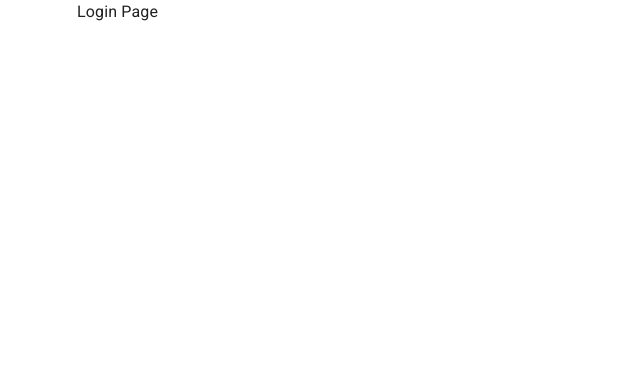
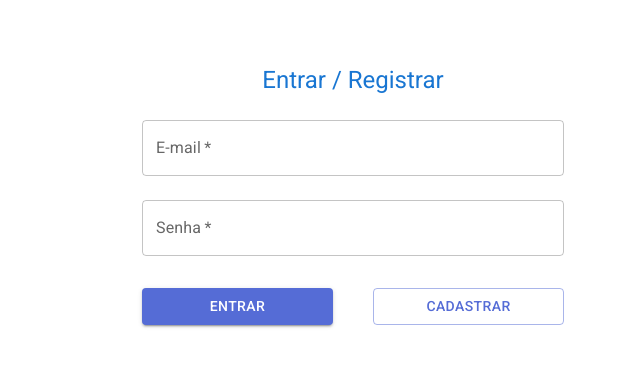
Before and after one commit to esudbrack/fullstack-afiliados, a React (Create React App) app in the folder frontend-react/: page / in a window 1280 px wide. Shown: the top 366 px of the page, without its empty margins (287-927 px from the left). Built offline with nearby package versions, Linux system fonts and the light colour scheme.

Commit message:
Login page layout

```diff
--- a/frontend-react/package.json
+++ b/frontend-react/package.json
@@ -8,6 +8,7 @@
     "@mui/material": "latest",
     "@types/react": "latest",
     "@types/react-dom": "latest",
+    "formik": "^2.4.3",
     "react": "latest",
     "react-dom": "latest",
     "react-router-dom": "^6.15.0",
--- a/frontend-react/src/App.tsx
+++ b/frontend-react/src/App.tsx
@@ -7,7 +7,7 @@ import HomePage from "./pages/Home";
 
 export default function App() {
   return (
-    <Container maxWidth="sm">
+    <Container component="main" maxWidth="sm" style={{marginTop: '5%'}}>
       <BrowserRouter>
         <Routes>
           <Route path="/" element={<LoginPage />} />
--- /dev/null
+++ b/frontend-react/src/components/MyField.tsx
@@ -0,0 +1,22 @@
+import { TextField, TextFieldProps } from "@mui/material";
+import { FieldProps } from "formik";
+import * as React from "react";
+
+export const MyField: React.FC<FieldProps & TextFieldProps> = ({
+  field,
+  placeholder,
+  required,
+  type,
+}) => {
+  return (
+    <TextField
+      {...field}
+      label={placeholder}
+      required={required}
+      type={type}
+      // fullWidth
+      fullWidth
+      margin="normal"
+    />
+  );
+};
--- a/frontend-react/src/pages/Login.tsx
+++ b/frontend-react/src/pages/Login.tsx
@@ -1,12 +1,90 @@
-import * as React from 'react';
+import { Box, Button, Grid, Typography } from "@mui/material";
+import { blue } from "@mui/material/colors";
+import { Field, Form, Formik } from "formik";
+import * as React from "react";
+import { MyField } from "../components/MyField";
 
-export interface ILoginPageProps {
+interface Data {
+  email: string;
+  password: string;
 }
 
-export default function LoginPage (props: ILoginPageProps) {
+export default function LoginPage() {
+  function login(data: Data) {
+    console.log(data);
+  }
+  function register(data: Data) {
+    console.log(data);
+  }
+
   return (
-    <div>
-      Login Page
-    </div>
+    <Box
+      sx={{
+        marginTop: 8,
+        display: "flex",
+        flexDirection: "column",
+        alignItems: "center",
+      }}
+    >
+      <Typography color={blue[700]} variant="h5">
+        Entrar / Registrar
+      </Typography>
+      <Formik
+        initialValues={{ email: "", password: "" }}
+        onSubmit={(data) => login(data)}
+      >
+        {({ values }) => (
+          <Form>
+            <Box
+              component="form"
+              // onSubmit={handleSubmit}
+              noValidate
+              sx={{ mt: 1 }}
+            >
+              <Field
+                name="email"
+                placeholder="E-mail"
+                component={MyField}
+                required
+              />
+              <Field
+                name="password"
+                placeholder="Senha"
+                type="password"
+                component={MyField}
+                required
+              />
+
+              <Grid container spacing={5}>
+                <Grid item xs={6}>
+                  <Button
+                    // type="submit"
+                    fullWidth
+                    onClick={() => {login(values)}}
+                    variant="contained"
+                    sx={{ mt: 3, mb: 2 }}
+                  >
+                    Entrar
+                  </Button>
+                </Grid>
+                <Grid item xs={6}>
+                  <Button
+                    type="button"
+                    fullWidth
+                    onClick={() => {
+                      register(values);
+                    }}
+                    variant="outlined"
+                    sx={{ mt: 3, mb: 2 }}
+                  >
+                    Cadastrar
+                  </Button>
+                </Grid>
+              </Grid>
+            </Box>
+          </Form>
+        )}
+      </Formik>
+    </Box>
   );
 }
```
Also changed, not shown: 1 other file (tests, documents, lock files or other folders).
